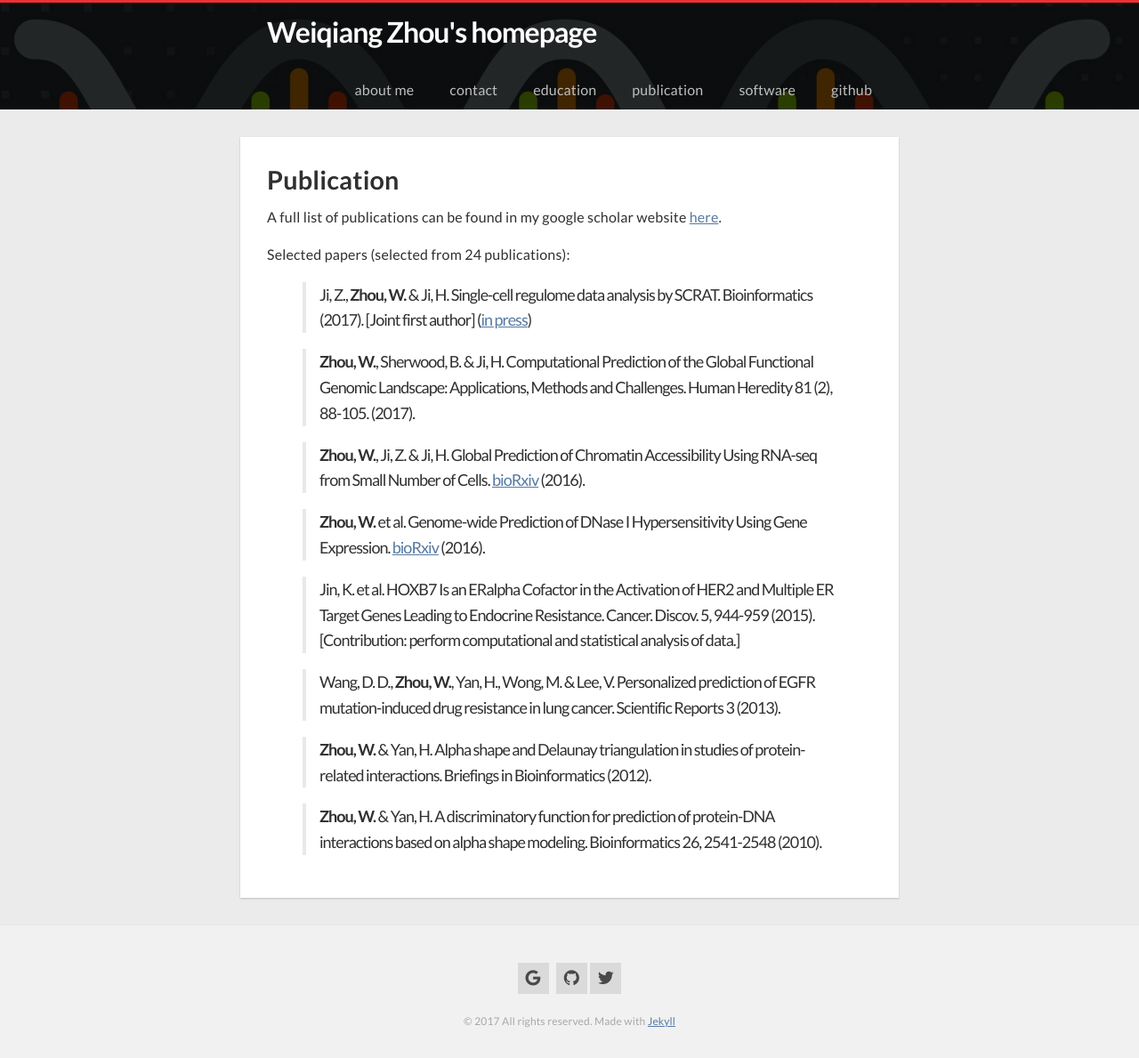
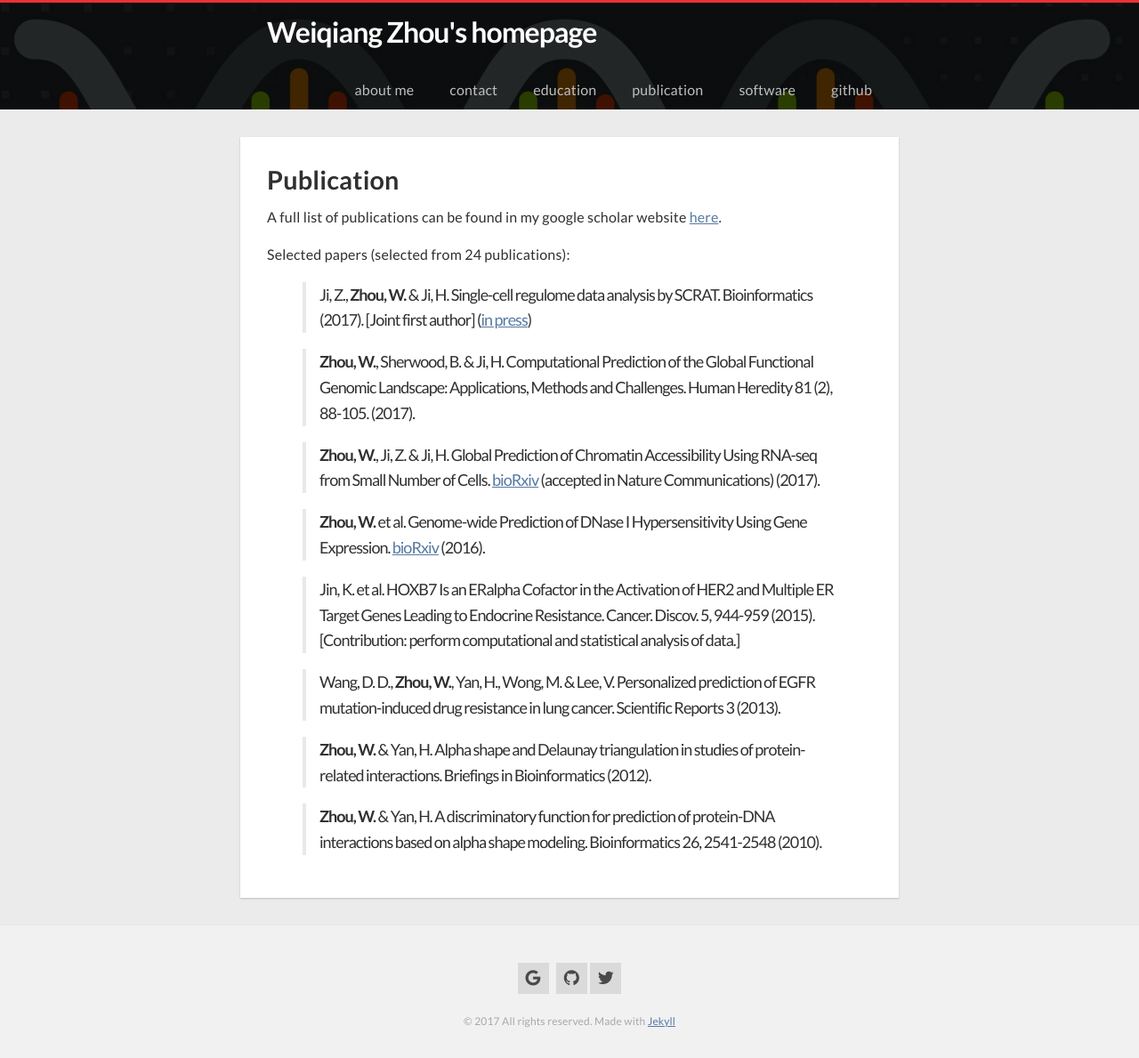
Before and after one commit to ILoveYouKen/ILoveYouKen.github.io, a Jekyll site: the page built from publication.md, in a window 1280 px wide. Shown: the whole page at 89% size. Built offline with Jekyll 4.4.1, drawn with Linux system fonts in a browser that asks for light colours; nearby versions of some CDN libraries.

Commit message:
Update publication.md

```diff
--- a/publication.md
+++ b/publication.md
@@ -13,7 +13,7 @@ Selected papers (selected from 24 publications):
 
 >__Zhou, W.__, Sherwood, B. & Ji, H. Computational Prediction of the Global Functional Genomic Landscape: Applications, Methods and Challenges. Human Heredity 81 (2), 88-105. (2017). <br/>
 
->__Zhou, W.__, Ji, Z. & Ji, H. Global Prediction of Chromatin Accessibility Using RNA-seq from Small Number of Cells. [bioRxiv](http://biorxiv.org/content/early/2016/01/03/035816) (2016). <br/>
+>__Zhou, W.__, Ji, Z. & Ji, H. Global Prediction of Chromatin Accessibility Using RNA-seq from Small Number of Cells. [bioRxiv](http://biorxiv.org/content/early/2016/01/03/035816) (accepted in Nature Communications) (2017). <br/>
 
 >__Zhou, W.__ et al. Genome-wide Prediction of DNase I Hypersensitivity Using Gene Expression. [bioRxiv](http://biorxiv.org/content/early/2016/01/03/035808) (2016). <br/>
 
```
